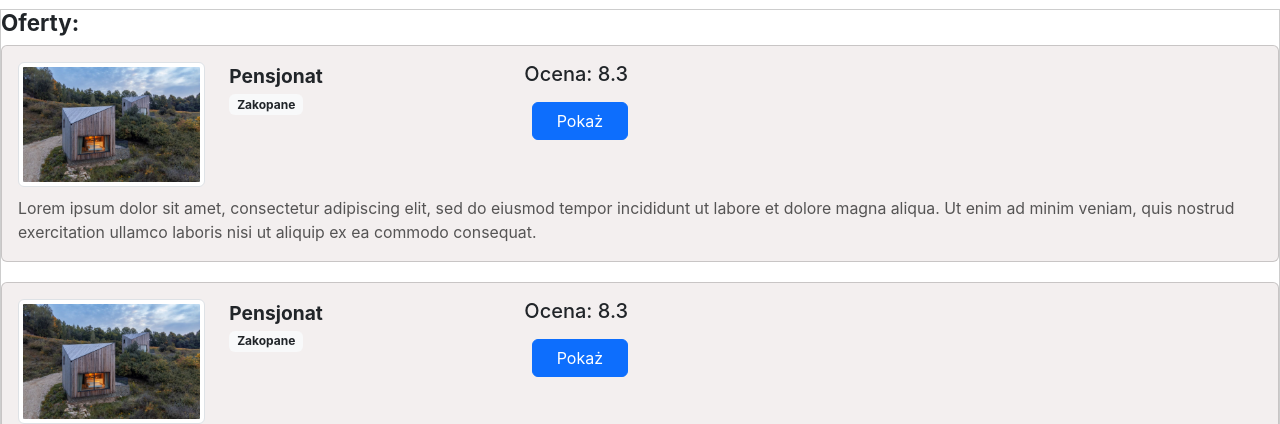
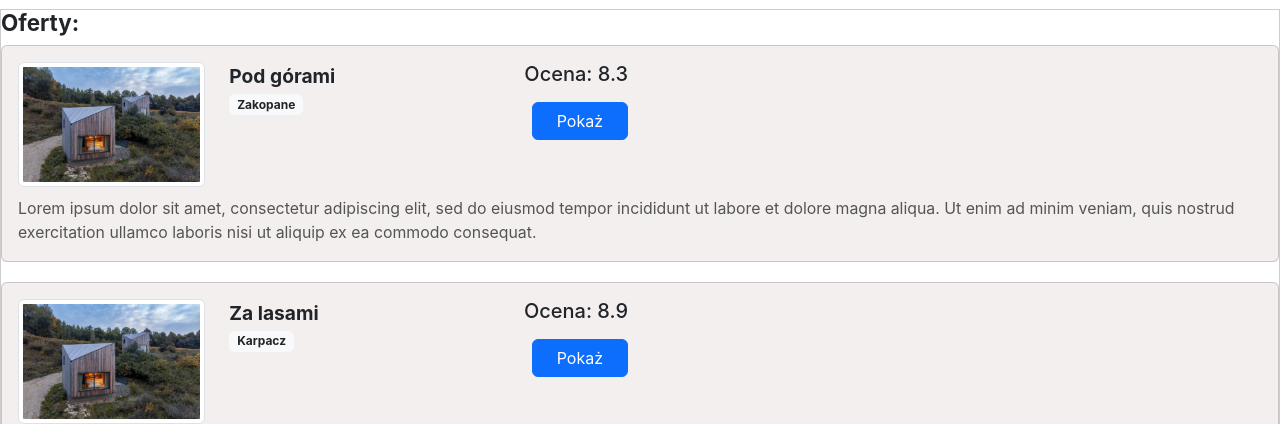
Before and after one commit to ajgorlx/fakeBooking, a React (Create React App) app: page / in a window 1280 px wide. Shown: the part 197-621 px from the top of the page. Built offline with nearby package versions, Linux system fonts and the light colour scheme.

Commit message:
update hotel

```diff
--- a/src/App.js
+++ b/src/App.js
@@ -3,16 +3,37 @@ import Header from './components/Header/Header'
 import Menu from './components/Menu/Menu'
 import Hotels from './components/Hotels/Hotels'
 import './index.css';
+import React, { Component } from 'react';
 
 
-const App = () => {
+class App extends Component {
+      state = {
+      hotels:[{
+      id: 1,
+      name: 'Pod górami',
+      city: 'Zakopane',
+      rating: '8.3',
+      description:'Lorem ipsum dolor sit amet, consectetur adipiscing elit, sed do eiusmod tempor incididunt ut labore et dolore magna aliqua. Ut enim ad minim veniam, quis nostrud exercitation ullamco laboris nisi ut aliquip ex ea commodo consequat.',
+      image:''
+      },
+      {
+      id: 2,
+      name: 'Za lasami',
+      city: 'Karpacz',
+      rating: '8.9',
+      description:'Lorem ipsum dolor sit amet, consectetur adipiscing elit, sed do eiusmod tempor incididunt ut labore et dolore magna aliqua. Ut enim ad minim veniam, quis nostrud exercitation ullamco laboris nisi ut aliquip ex ea commodo consequat.',
+      image:''
+      }]
+  }
+  render(){
   return (
     <div className="App">
     <Header />
     <Menu />
-    <Hotels />
+    <Hotels hotels={this.state.hotels} />
     </div>
   );
+  }
 }
 
 export default App;
--- a/src/components/Header/Searchbar/Searchbar.js
+++ b/src/components/Header/Searchbar/Searchbar.js
@@ -1,19 +1,31 @@
-import React from 'react';
+import React, { useState } from 'react';
 
 
 
 function Searchbar(){
+
+  const [term, setTerm] = useState('');
+
+  const search = ( ) => {
+    console.log('szukaj!', term);
+  }
     return(
       <div className='d-flex'>
         <input
         style={{
             width: 'calc(100% - 20px)'
         }}
+        value={term}
+        onKeyDown={e => e.key === 'Enter' && search()}
+        onChange={e => setTerm(e.target.value)}
         className="form-control"
-         type="text"
+        type="text"
         placeholder="Szukaj..."/>
     <button
-    className="btn btn-primary">Szukaj</button>
+    onClick={search}
+    className="btn btn-primary">
+    Szukaj
+    </button>
       </div>
     );
 }
--- a/src/components/Hotels/Hotel/Hotel.js
+++ b/src/components/Hotels/Hotel/Hotel.js
@@ -2,7 +2,7 @@ import React from 'react';
 import styles from './Hotel.module.css'
 import hotelImg from '../../../assets/images/hotel.jpg'
 
-function Hotel(){
+function Hotel(props){
     return(
         <div className={`card ${styles.hotel}`}>
         <div className='card-body'>
@@ -16,12 +16,12 @@ function Hotel(){
         <div className='col-4'>
         <div className='row'>
             <div className='col'>
-             <p className={styles.title}>Pensjonat</p>
-             <span className='badge bg-light text-dark'>Zakopane</span>
+             <p className={styles.title}>{props.name}</p>
+             <span className='badge bg-light text-dark'>{props.city}</span>
             </div>
             <div className='col text-end'>
                 <h5>
-                Ocena: 8.3
+                Ocena: {props.rating}
                 </h5>
                  <a href="#" className='btn btn-primary mt-2 px-4'>Pokaż</a>
             </div>
@@ -30,7 +30,7 @@ function Hotel(){
         </div>
         <div className='col-12'>
         <p className={styles.description}>
-        Lorem ipsum dolor sit amet, consectetur adipiscing elit, sed do eiusmod tempor incididunt ut labore et dolore magna aliqua. Ut enim ad minim veniam, quis nostrud exercitation ullamco laboris nisi ut aliquip ex ea commodo consequat.
+        {props.description}
         </p>
         </div>
         </div>
--- a/src/components/Hotels/Hotels.js
+++ b/src/components/Hotels/Hotels.js
@@ -7,8 +7,7 @@ class Hotels extends Component {
     return(
         <div className={styles.container}>
         <h2 className={styles.title}>Oferty: </h2>
-            <Hotel />
-            <Hotel />
+        {this.props.hotels.map(hotel => <Hotel {...hotel} />)}
         </div>
     );
     }
```
